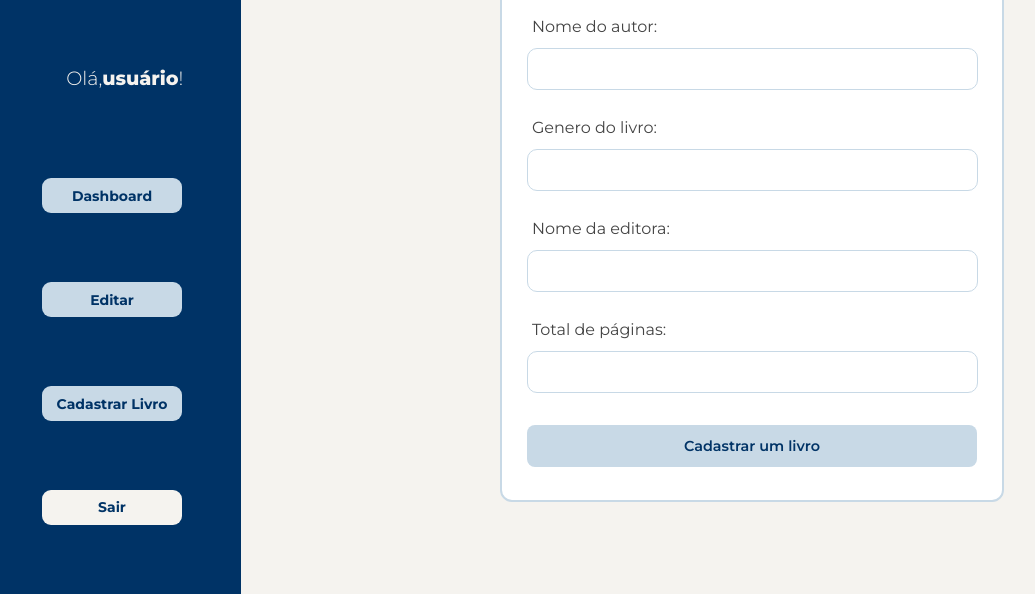
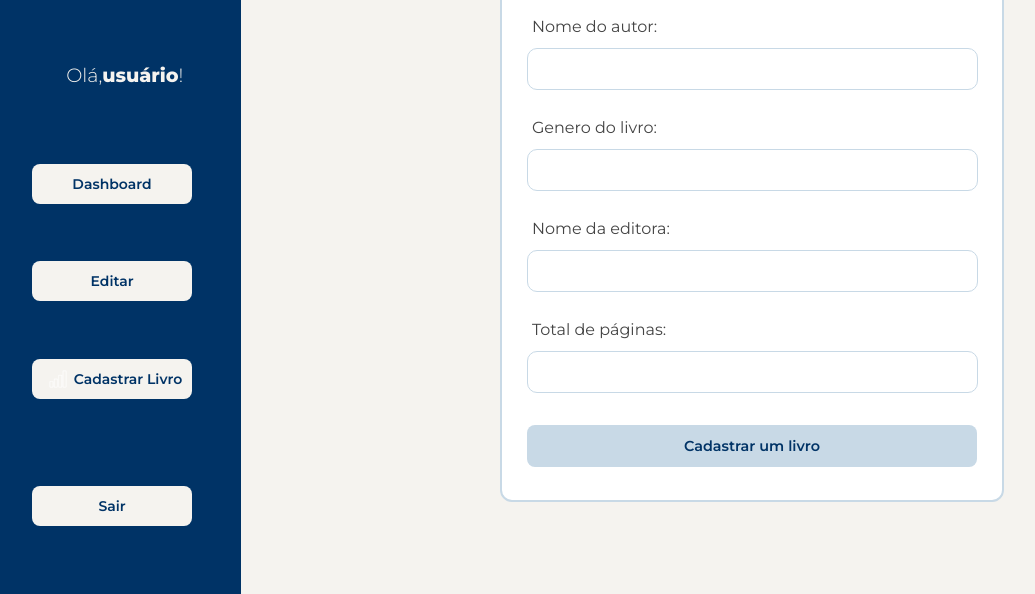
Before and after one commit to Thabata356/ProjetoIndividual, a website: page web-data-viz/public/dashboard/cadastrarLivro.html in a window 1280 px wide. Shown: the part 206-800 px from the top of the page, without its empty margins (16-1051 px from the left). Drawn offline with nearby package versions, Linux system fonts and the light colour scheme.

Commit message:
:sparkles: Feat: Melhorar o css da nav-bar.

```diff
--- a/web-data-viz/public/css/dashboards.css
+++ b/web-data-viz/public/css/dashboards.css
@@ -438,38 +438,49 @@ canvas {
   font-weight: 800;
 }
 
-.btn-nav,
-.btn-nav-white {
+.btn-nav {
   display: flex;
   align-items: center;
   justify-content: center;
-  background-color: #c8d9e6;
+  background-color: #f5f3ef;
   border: none;
-  width: 140px;
-  height: 35px;
-  border-radius: 9px;
-  font-weight: 600;
+  width: 160px;
+  height: 40px;
+  border-radius: 8px;
   cursor: pointer;
-  font-family: "Montserrat", sans-serif;
+  box-sizing: border-box;
+  margin-top: -10px;
 }
 
 .btn-nav h3 {
+  font-family: "Montserrat", sans-serif;
   font-size: 14px;
+  font-weight: 600;
   color: #003366;
-}
-
-.btn-nav-white h3 {
-  color: #003366;
-  padding: 0;
-  margin: 0;
-  font-size: 14px;
-}
-
-.btn-nav h3,
-.btn-logout h3 {
   margin: 0;
   padding: 0;
 }
+
+.btn-nav .icon{
+  display: flex;
+  width: 20px;
+  height: 20px;
+}
+
+.btn-nav .icon-branco{
+  display: none;
+}
+
+.agora .icon-branco{
+  display: flex;
+  width: 20px;
+  height: 20px;
+}
+
+.agora .icon{
+  display: none;
+}
+
 
 .btn-nav:hover,
 .btn-nav-white:hover {
@@ -482,17 +493,21 @@ canvas {
   justify-content: center;
   background-color: #f5f3ef;
   border: none;
-  width: 140px;
-  height: 35px;
-  border-radius: 9px;
-  font-weight: 600;
+  width: 160px;
+  height: 40px;
+  border-radius: 8px;
   cursor: pointer;
-  font-family: "Montserrat", sans-serif;
+  box-sizing: border-box;
+  margin-top: 20px;
 }
 
 .btn-logout h3 {
+  font-family: "Montserrat", sans-serif;
   font-size: 14px;
+  font-weight: 600;
   color: #003366;
+  margin: 0;
+  padding: 0;
 }
 
 .btn-logout:hover {
--- a/web-data-viz/public/dashboard/cadastrarLivro.html
+++ b/web-data-viz/public/dashboard/cadastrarLivro.html
@@ -39,17 +39,19 @@
                 </a>
             </div>
 
-            <div class="btn-nav-white">
+            <div class="btn-nav">
                 <a href="./editar.html">
                     <h3>Editar</h3>
                 </a>
             </div>
 
-            <div class="btn-nav">
-                <a href="./cadastrarLivro.html">
+            <a href="./cadastrarLivro.html">
+                <div class="btn-nav agora">
+                    <img class="icon" src="../assets/imgs/grafico-de-barras.png">
+                    <img class="icon-branco" src="../assets/imgs/grafico-de-barras-branca.png" alt="">
                     <h3>Cadastrar Livro</h3>
-                </a>
-            </div>
+                </div>
+            </a>
 
             <div class="btn-logout" onclick="limparSessao()">
                 <h3>Sair</h3>
@@ -95,8 +97,8 @@
 
         var nomeLivro = (document.getElementById("ipt_nome").value);
         var nomeAutor = (document.getElementById("ipt_autor").value);
-        var generoLivro =  (document.getElementById("ipt_genero").value);
-        var editoraLivro =  (document.getElementById("ipt_editora").value);
+        var generoLivro = (document.getElementById("ipt_genero").value);
+        var editoraLivro = (document.getElementById("ipt_editora").value);
         var qtdPaginas = Number(document.getElementById("ipt_total").value);
 
         if (nomeLivro == "" || nomeAutor == "" || qtdPaginas == "" || generoLivro == "" || editoraLivro == "") {
```
Also changed, not shown: 1 other file.
